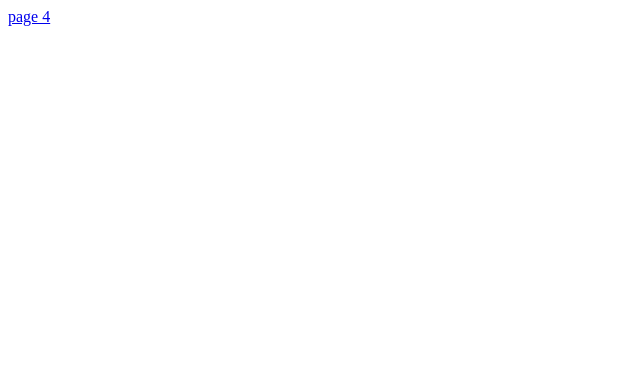
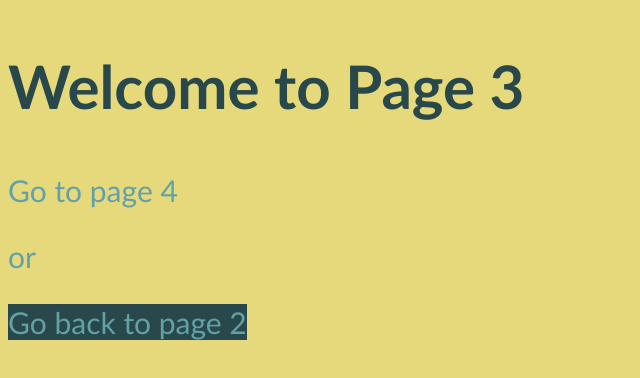
Before and after one commit to VictoriaLybarger/contest, a plain HTML site: page page1/page2/page3/index.html in a window 1280 px wide. Shown: the whole page, without its empty margins (0-640 px from the left). Drawn offline with Linux system fonts and the light colour scheme.

Commit message:
assignment5

```diff
--- /dev/null
+++ b/main.css
@@ -0,0 +1,13 @@
+*{
+    font-family: 'Gill Sans', 'Gill Sans MT', Calibri, 'Trebuchet MS', sans-serif;
+    background-color: rgb(238, 236, 222);
+}
+h1{
+    color: rgb(41, 72, 75);
+    font-size: 60px
+}
+a{
+    color: rgb(98, 161, 167);
+    font-size: 30px;
+    text-decoration-line: underline;
+}
--- /dev/null
+++ b/page1/one.css
@@ -0,0 +1,16 @@
+*{
+    font-family: 'Gill Sans', 'Gill Sans MT', Calibri, 'Trebuchet MS', sans-serif;
+    background-color: rgb(235, 230, 193);
+}
+h2{
+    color: rgb(41, 72, 75);
+    font-size: 60px
+}
+a{
+    color: rgb(98, 161, 167);
+    font-size: 30px;
+    text-decoration-line: none
+}
+div a{
+    background-color: rgb(41, 72, 75);
+}
--- a/page1/page2/page3/index.html
+++ b/page1/page2/page3/index.html
@@ -15,8 +15,20 @@
     <meta name="viewport" content="width=device-width, initial-scale=1.0">
     <meta http-equiv="X-UA-Compatible" content="ie=edge">
     <title>Document</title>
+    <link rel="stylesheet" href="three.css">
+
 </head>
 <body>
-    <a href="page4">page 4<a>
+        <h2>
+            Welcome to Page 3
+        </h2>
+    <a href="page4">Go to page 4
+        <a>
+             <P>
+                  or
+            </P>
+    <div>
+        <a href="..">Go back to page 2<a>
+    </div>
 </body>
 </html>
--- /dev/null
+++ b/page1/page2/page3/page4/four.css
@@ -0,0 +1,16 @@
+*{
+    font-family: 'Gill Sans', 'Gill Sans MT', Calibri, 'Trebuchet MS', sans-serif;
+    background-color: rgb(226, 207, 65);
+}
+h2{
+    color: rgb(41, 72, 75);
+    font-size: 60px
+}
+a{
+    color: rgb(98, 161, 167);
+    font-size: 30px;
+    text-decoration-line: none
+}
+div a{
+    background-color: rgb(41, 72, 75);
+}
--- /dev/null
+++ b/page1/page2/page3/page4/page5/five.css
@@ -0,0 +1,16 @@
+*{
+    font-family: 'Gill Sans', 'Gill Sans MT', Calibri, 'Trebuchet MS', sans-serif;
+    background-color: rgb(218, 193, 0);
+}
+h2{
+    color: rgb(41, 72, 75);
+    font-size: 60px
+}
+a{
+    color: rgb(98, 161, 167);
+    font-size: 30px;
+    text-decoration-line: none
+}
+div a{
+    background-color: rgb(41, 72, 75);
+}
--- /dev/null
+++ b/page1/page2/page3/three.css
@@ -0,0 +1,16 @@
+*{
+    font-family: 'Gill Sans', 'Gill Sans MT', Calibri, 'Trebuchet MS', sans-serif;
+    background-color: rgb(230, 217, 123);
+}
+h2{
+    color: rgb(41, 72, 75);
+    font-size: 60px
+}
+a{
+    color: rgb(98, 161, 167);
+    font-size: 30px;
+    text-decoration-line: none
+}
+div a{
+    background-color: rgb(41, 72, 75);
+}
--- /dev/null
+++ b/page1/page2/two.css
@@ -0,0 +1,16 @@
+*{
+    font-family: 'Gill Sans', 'Gill Sans MT', Calibri, 'Trebuchet MS', sans-serif;
+    background-color: rgb(233, 224, 160);
+}
+h2{
+    color: rgb(41, 72, 75);
+    font-size: 60px
+}
+a{
+    color: rgb(98, 161, 167);
+    font-size: 30px;
+    text-decoration-line: none
+}
+div a{
+    background-color: rgb(41, 72, 75);
+}
```
Also changed, not shown: index.html (+3 -1 lines), page1/index.html (+13 -1 lines), page1/page2/index.html (+13 -1 lines), page1/page2/page3/page4/index.html (+13 -1 lines), page1/page2/page3/page4/page5/index.html (+8 -1 lines).
